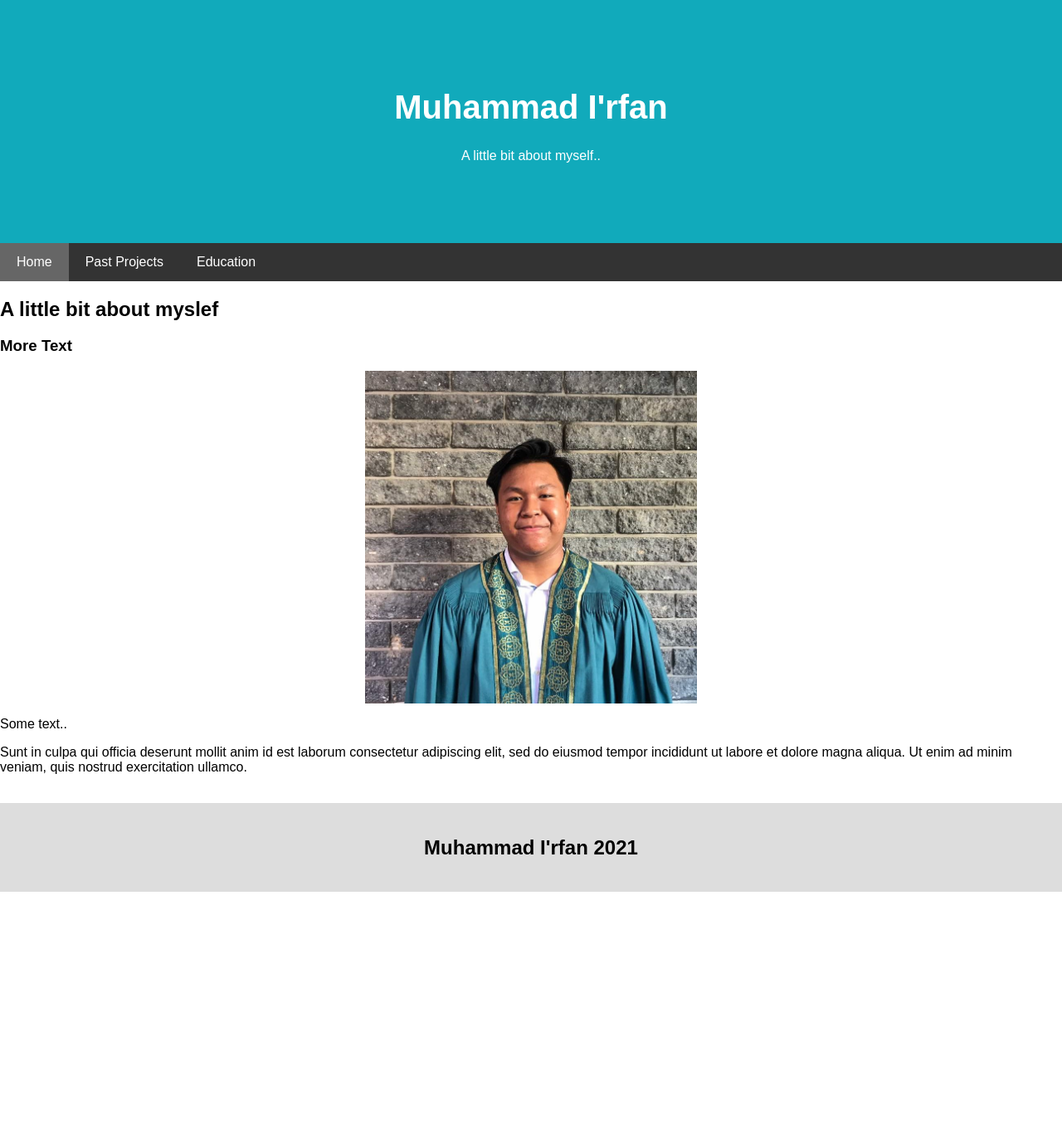
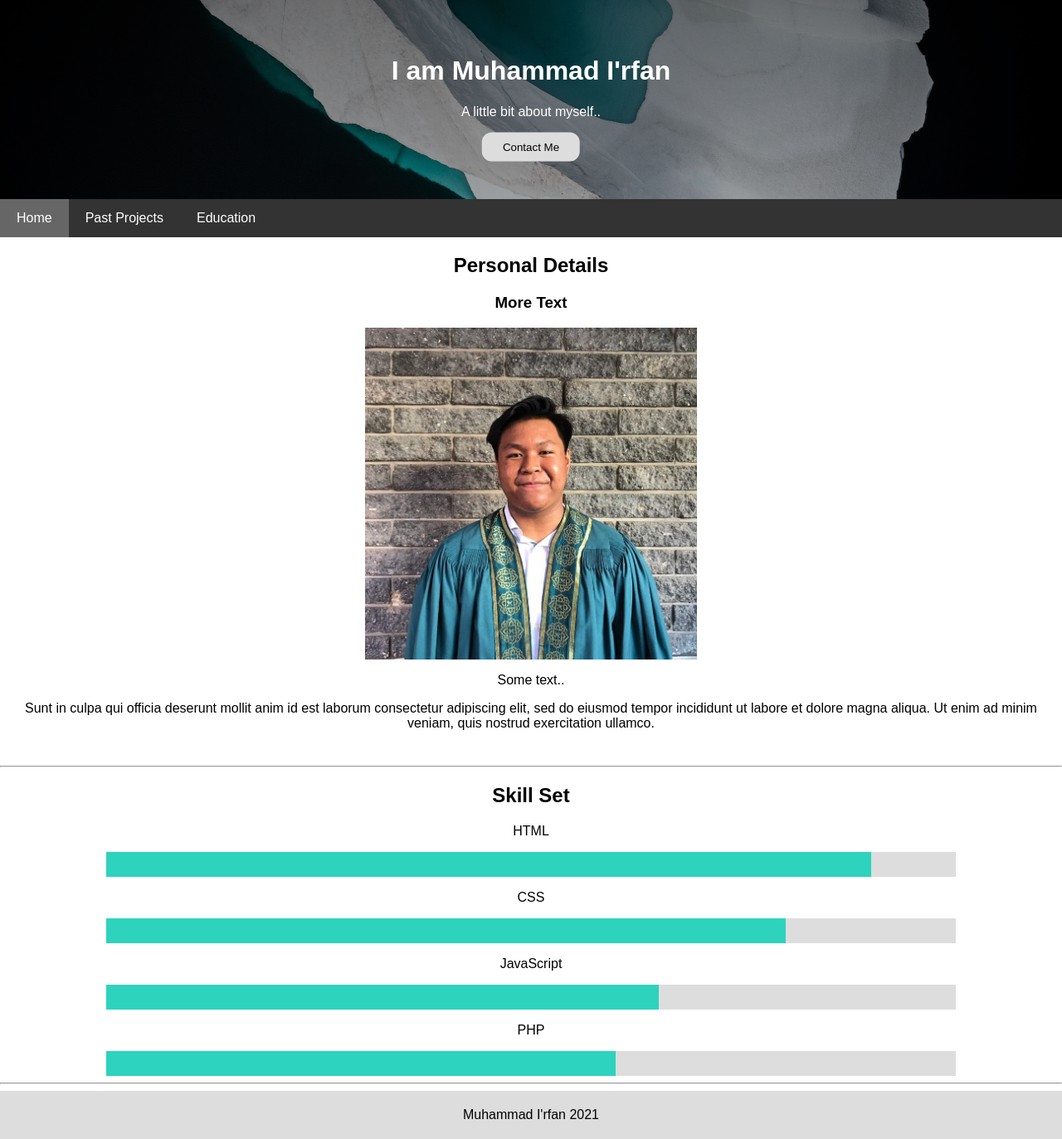
Before and after one commit to muhdirfan45/html-git-project, a PHP site: page / in a window 1280 px wide. Shown: the whole page at 83% size. Before the commit the page ends 1075 px from the top, so only its background shows below. Run offline with PHP 8.4, Linux system fonts and the light colour scheme.

Commit message:
Added Skills Section, Banner, Contact me Button

```diff
--- a/index.html
+++ b/index.html
@@ -7,9 +7,12 @@
     <title>Home Page</title>
   </head>
   <body>
-    <div class="header">
-        <h1>Muhammad I'rfan</h1>
+    <div class="header-image">
+      <div class="header-text">
+        <h1>I am Muhammad I'rfan</h1>
         <p>A little bit about myself..</p>
+        <button>Contact Me</button>
+      </div>
     </div>
 
     <div class="nav">
@@ -18,17 +21,46 @@
       <a href="education.html">Education</a>
     </div>
 
-    <div class="content">
-        <h2>A little bit about myslef</h2>
+    <div class="content" style="text-align: center">
+      <h2>Personal Details</h2>
       <h3>More Text</h3>
       <img class="image" src="images/profilePic.png" alt="my profile picture" />
       <p>Some text..</p>
-        <p>Sunt in culpa qui officia deserunt mollit anim id est laborum consectetur adipiscing elit, sed do eiusmod tempor incididunt ut labore et dolore magna aliqua. Ut enim ad minim veniam, quis nostrud exercitation ullamco.</p>
-        <br>
+      <p>
+        Sunt in culpa qui officia deserunt mollit anim id est laborum
+        consectetur adipiscing elit, sed do eiusmod tempor incididunt ut labore
+        et dolore magna aliqua. Ut enim ad minim veniam, quis nostrud
+        exercitation ullamco.
+      </p>
+      <br />
     </div>
-    <div class="footer">
-        <h2>Muhammad I'rfan 2021</h2>
+    <hr />
+    <div class="skills-section">
+        <h2>Skill Set</h2>
+      <p>HTML</p>
+      <div class="container-skill">
+        <div class="skills html"></div>
       </div>
 
+      <p>CSS</p>
+      <div class="container-skill">
+        <div class="skills css"></div>
+      </div>
+
+      <p>JavaScript</p>
+      <div class="container-skill">
+        <div class="skills js"></div>
+      </div>
+
+      <p>PHP</p>
+      <div class="container-skill">
+        <div class="skills php"></div>
+      </div>
+    </div>
+
+    <hr/>
+    <div class="footer">
+      Muhammad I'rfan 2021
+    </div>
   </body>
 </html>
--- a/style.css
+++ b/style.css
@@ -3,23 +3,53 @@
 }
 
 /* Style the body */
-  body {
+body,
+html {
+  height: 100%;
   font-family: Arial, Helvetica, sans-serif;
   margin: 0;
 }
 
+/* Header/logo Title */
+.header-image {
+  background-image: linear-gradient(rgba(0, 0, 0, 0.5), rgba(0, 0, 0, 0.3)),
+    url("images/banner.jpg");
 
-  /* Header/logo Title */
-  .header {
-    padding: 80px;
+  /* Set a specific height */
+  height: 30%;
+
+  /* Position and center the image to scale nicely on all screens */
+  background-position: center;
+  background-repeat: no-repeat;
+  background-size: cover;
+  position: relative;
+}
+
+/* Increase the font size of the heading */
+.header-text {
   text-align: center;
-    background: #1ab;
+  position: absolute;
+  top: 50%;
+  left: 50%;
+  transform: translate(-50%, -50%);
   color: white;
 }
 
-  /* Increase the font size of the heading */
-  .header h1 {
-    font-size: 40px;
+.header-text button {
+  border: none;
+  outline: 0;
+  border-radius: 12px;
+  display: inline-block;
+  padding: 10px 25px;
+  color: black;
+  background-color: #ddd;
+  text-align: center;
+  cursor: pointer;
+}
+
+.header-text button:hover {
+  background-color: rgb(45, 211, 189);
+  color: black;
 }
 
 /* Sticky navbar - toggles between relative and fixed, depending on the scroll position. It is positioned relative until a given offset position is met in the viewport - then it "sticks" in place (like position:fixed). The sticky value is not supported in IE or Edge 15 and earlier versions. However, for these versions the navbar will inherit default position */
@@ -40,7 +70,6 @@
   padding: 14px 20px;
   text-decoration: none;
 }
-
 
 /* Right-aligned link */
 .nav a.right {
@@ -103,7 +132,7 @@
 
 /* The actual timeline (the vertical ruler) */
 .timeline::after {
-    content: '';
+  content: "";
   position: absolute;
   width: 6px;
   background-color: rgba(255, 255, 255, 0.363);
@@ -123,13 +152,13 @@
 
 /* The circles on the timeline */
 .container::after {
-    content: '';
+  content: "";
   position: absolute;
   width: 25px;
   height: 25px;
   right: -17px;
   background-color: white;
-    border: 4px solid #FF9F55;
+  border: 4px solid #ff9f55;
   top: 15px;
   border-radius: 50%;
   z-index: 1;
@@ -185,6 +214,46 @@
   border-radius: 6px;
 }
 
+/* Skills */
+.skills-section {
+  width: 80%;
+  text-align: center;
+  margin-left: auto;
+  margin-right: auto;
+}
+.container-skill {
+  width: 100%; /* Full width */
+  background-color: #ddd; /* Grey background */
+}
+
+.skills {
+  text-align: right; /* Right-align text */
+  padding-top: 15px; /* Add top padding */
+  padding-bottom: 15px; /* Add bottom padding */
+  color: black; /* White text color */
+}
+
+.html {
+  width: 90%;
+  background-color: rgb(45, 211, 189);
+
+} /* Green */
+.css {
+  width: 80%;
+  background-color: rgb(45, 211, 189);
+
+} /* Blue */
+.js {
+  width: 65%;
+  background-color: rgb(45, 211, 189);
+
+} /* Red */
+.php {
+  width: 60%;
+  background-color: rgb(45, 211, 189);
+
+} /* Dark Grey */
+
 /* Footer */
 .footer {
   padding: 20px;
@@ -216,7 +285,8 @@
   }
 
   /* Make sure all circles are at the same spot */
-  .left::after, .right::after {
+  .left::after,
+  .right::after {
     left: 15px;
   }
 
```
Also changed, not shown: education.html (+6 -3 lines), projects.html (+6 -3 lines), images/banner.jpg (added). Lines whose indentation alone changed are shown as unchanged.
